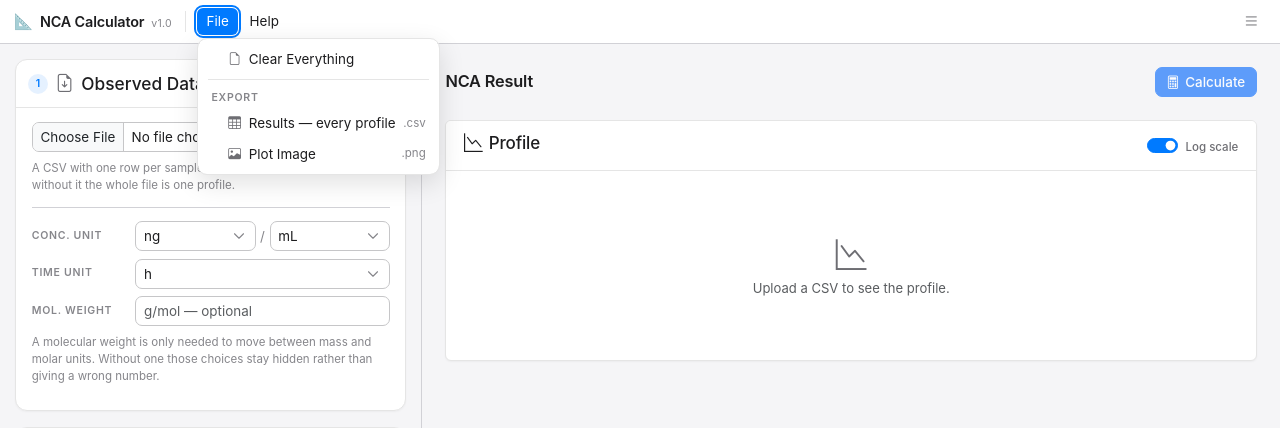
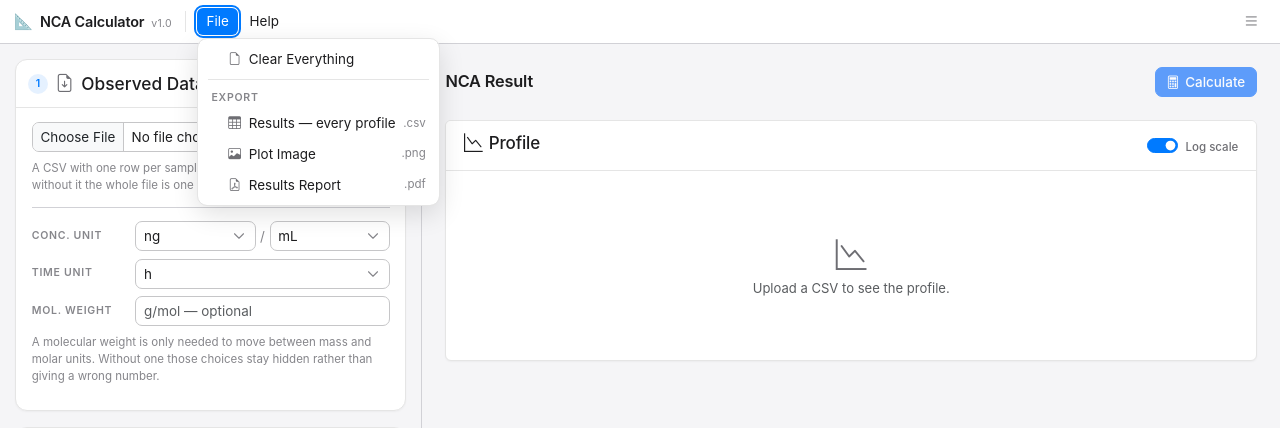
Before and after one commit to snowflower1028/PK-ODE-Simulator, a Django app: page /nca/ in a window 1280 px wide, after a click on "File". Shown: the top 428 px of the page. Run offline with Django 5.2, Linux system fonts and the light colour scheme; some libraries are stand-ins or nearby versions.

Commit message:
feat: print the NCA result as a report, with the rules that made it
브라우저의 "PDF 로 저장"을 그대로 쓴다 — 시뮬레이터가 쓰는 경로와 같다.
글자가 글자로, Plotly 의 SVG 가 벡터로 들어간다.

머리말에 재현에 필요한 것을 전부 적는다. 값만 있는 PDF 는 나중에 쓸모가
없어서다 — 특히 BLQ 규칙과 말기 구간은 값을 크게 바꾸는데, 종이만 보고는
무엇을 골랐는지 알 길이 없다.

  2026-09-04 · profile: S-01 · units: ng/mL, h · dose: 100 mg ·
  route: Extravascular · trapezoid: Linear up / log down ·
  BLQ: before zero, between missing, after zero ·
  terminal phase: 4–36 (6 points, best fit)

메뉴가 아니라 Ctrl+P 로 눌러도 채워지도록 beforeprint 에 걸었다.

단위 select 는 종이에 빈 상자로 찍힌다. 감추고 고른 이름을 글자로 함께
내보낸다 — 단위 없는 PK 표는 아무 뜻이 없다. 고르는 것들(λz 입력, Best fit,
로그 눈금 스위치)도 함께 감춘다.

플롯의 아래 여백을 넓혔다. 좁게 잡아 뒀더니 범례가 "Time (h)" 위에 겹쳐
앉아 있었다.

Co-Authored-By: Claude Opus 5 <noreply@anthropic.com>

```diff
--- a/simulator/static/simulator/css/style.css
+++ b/simulator/static/simulator/css/style.css
@@ -2376,8 +2376,23 @@ body.is-resizing {
     .sens-switcher,
     #fit-apply-btn,
     #plot-placeholder,
-    #pk-summary-placeholder {
+    #pk-summary-placeholder,
+    /* NCA — 고르는 것들은 종이에 올릴 이유가 없다. 다만 무엇을 골랐는지는
+       남아야 하므로, 단위는 select 를 감추고 고른 이름을 글자로 내보낸다. */
+    .nca-lambda-controls,
+    .nca-plot-toggle,
+    .nca-unit-select,
+    #nca-plot-placeholder {
         display: none !important;
+    }
+
+    .nca-lambda-bar {
+        border: none !important;
+        background: none !important;
+        padding: 0 !important;
+    }
+    .nca-table tr {
+        break-inside: avoid;
     }
 
     /* 화면용 스크롤 상자를 풀어 내용 전체가 흘러나오게 한다. */
--- a/simulator/static/simulator/js/nca.js
+++ b/simulator/static/simulator/js/nca.js
@@ -408,7 +408,9 @@ function plotProfile() {
   }
 
   const layout = {
-    margin: { l: 62, r: 18, t: 12, b: 48 },
+    // 아래 여백은 축 제목과 범례가 함께 들어갈 만큼 둔다 — 좁게 잡으면
+    // "Time (h)" 위에 범례가 겹쳐 앉는다.
+    margin: { l: 62, r: 18, t: 12, b: 78 },
     height: 380,
     xaxis: { title: `Time (${spec.time})`, zeroline: false },
     yaxis: {
@@ -416,7 +418,7 @@ function plotProfile() {
       type: logScale ? 'log' : 'linear',
       zeroline: false,
     },
-    legend: { orientation: 'h', y: -0.22 },
+    legend: { orientation: 'h', y: -0.28, yanchor: 'top' },
     hovermode: 'closest',
     paper_bgcolor: 'rgba(0,0,0,0)',
     plot_bgcolor: 'rgba(0,0,0,0)',
@@ -501,7 +503,10 @@ function unitCell(row, field) {
     .filter((label, i, all) => all.indexOf(label) === i)
     .map((label) => `<option value="${escapeAttr(label)}"${label === chosen ? ' selected' : ''}>${escapeAttr(label)}</option>`)
     .join('');
-  return `<select class="form-select form-select-sm nca-unit-select" data-field="${escapeAttr(field)}">${options}</select>`;
+  // 고른 이름을 글자로도 함께 낸다. select 는 종이에 빈 상자로 찍히는데,
+  // 단위가 없는 PK 표는 아무 뜻이 없다.
+  return `<select class="form-select form-select-sm nca-unit-select" data-field="${escapeAttr(field)}">${options}</select>`
+    + `<span class="nca-unit-static print-only">${escapeAttr(chosen)}</span>`;
 }
 
 /** 표시 단위로 옮긴 값. 고른 단위가 없으면 계산된 그대로다. */
@@ -583,6 +588,40 @@ function renderTerminalBar() {
     `<span class="nca-stat">t½ <b>${formatValue(displayed('half_life', values.half_life))}</b></span>`,
     values.lambda_z_manual ? '<span class="nca-stat">chosen by hand</span>' : '',
   ].join('');
+}
+
+/**
+ * 인쇄 직전에 리포트 머리말을 채운다.
+ *
+ * 메뉴가 아니라 Ctrl+P 로 인쇄해도 채워져야 하므로 beforeprint 에 건다.
+ * 무엇을 어떤 규칙으로 계산한 것인지 모르는 PDF 는 나중에 쓸모가 없다 —
+ * 특히 BLQ 규칙과 말기 구간은 값을 크게 바꾸므로 종이에 남아야 한다.
+ */
+function fillReportHead() {
+  const meta = $('nca-report-meta');
+  if (!meta) return;
+
+  const result = NcaState.results[NcaState.current];
+  const values = result ? result.values : null;
+  const spec = currentUnitSpec();
+  const dose = $('nca-dose').value;
+
+  const parts = [
+    new Date().toLocaleString(),
+    `profile: ${NcaState.current || '—'}`,
+    `units: ${spec.conc}, ${spec.time}`,
+    dose ? `dose: ${dose} ${spec.dose}` : 'no dose given',
+    `route: ${$('nca-route').selectedOptions[0].textContent.trim()}`,
+    `trapezoid: ${$('nca-method').selectedOptions[0].textContent.trim()}`,
+    `BLQ: before ${$('nca-blq-before').value}, between ${$('nca-blq-between').value}, after ${$('nca-blq-after').value}`,
+  ];
+  if (values && values.lambda_z_n_points) {
+    parts.push(
+      `terminal phase: ${values.lambda_z_t_first}–${values.lambda_z_t_last} `
+      + `(${values.lambda_z_n_points} points, ${values.lambda_z_manual ? 'chosen by hand' : 'best fit'})`
+    );
+  }
+  meta.textContent = parts.join('  ·  ');
 }
 
 function showMessage(text) {
@@ -828,6 +867,12 @@ function init() {
       filename: `nca_${NcaState.current}`,
     });
   });
+  $('nca-export-report-btn').addEventListener('click', () => {
+    if (!NcaState.current) { showMessage('Nothing to report yet.'); return; }
+    window.print();
+  });
+  window.addEventListener('beforeprint', fillReportHead);
+
   $('nca-clear-btn').addEventListener('click', () => window.location.reload());
 
   // 도움말 메뉴에서 고른 절로 스크롤한다.
--- a/simulator/templates/simulator/nca.html
+++ b/simulator/templates/simulator/nca.html
@@ -34,6 +34,7 @@
           <li><h6 class="dropdown-header">Export</h6></li>
           <li><button type="button" id="nca-export-csv-btn" class="dropdown-item"><i class="bi bi-table"></i> Results &mdash; every profile <span class="app-menu-hint">.csv</span></button></li>
           <li><button type="button" id="nca-export-plot-btn" class="dropdown-item"><i class="bi bi-image"></i> Plot Image <span class="app-menu-hint">.png</span></button></li>
+          <li><button type="button" id="nca-export-report-btn" class="dropdown-item"><i class="bi bi-file-earmark-pdf"></i> Results Report <span class="app-menu-hint">.pdf</span></button></li>
         </ul>
       </div>
 
@@ -242,6 +243,11 @@
   <main class="main-content">
     <div class="main-scrollable-area">
 
+      <header class="report-head print-only" id="nca-report-head">
+        <h1>NCA Calculator &mdash; Report</h1>
+        <p class="report-meta" id="nca-report-meta"></p>
+      </header>
+
       <header class="workspace-header">
         <h2 class="workspace-title">NCA Result</h2>
         <div class="workspace-actions">
```
